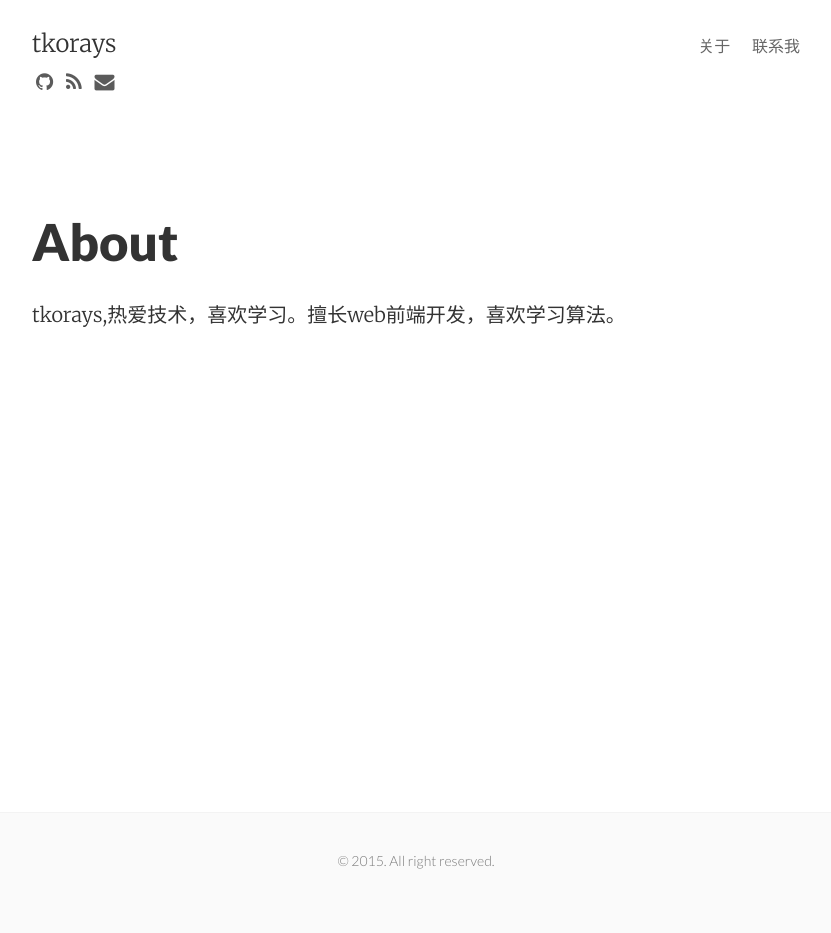
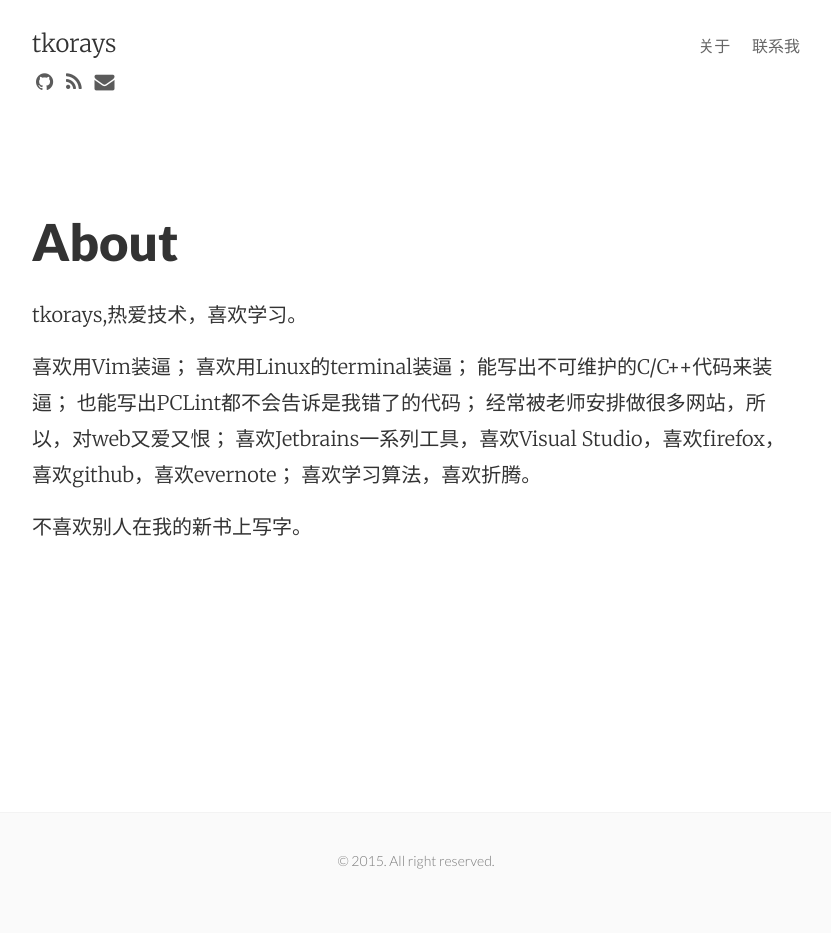
Before and after one commit to tkorays/tkorays.github.io, a Jekyll site: the page built from about.md, in a window 1280 px wide. Shown: the whole page, without its empty margins (224-1055 px from the left). Built offline with Jekyll 4.4.1, drawn with Linux system fonts in a browser that asks for light colours; nearby versions of some CDN libraries; Markdown is read by kramdown in place of the engine named in the settings.

Commit message:
about me

```diff
--- a/about.md
+++ b/about.md
@@ -4,4 +4,14 @@ title: About
 permalink: /about/
 ---
 
-tkorays,热爱技术，喜欢学习。擅长web前端开发，喜欢学习算法。
+tkorays,热爱技术，喜欢学习。
+
+喜欢用Vim装逼；
+喜欢用Linux的terminal装逼；
+能写出不可维护的C/C++代码来装逼；
+也能写出PCLint都不会告诉是我错了的代码；
+经常被老师安排做很多网站，所以，对web又爱又恨；
+喜欢Jetbrains一系列工具，喜欢Visual Studio，喜欢firefox，喜欢github，喜欢evernote；
+喜欢学习算法，喜欢折腾。
+
+不喜欢别人在我的新书上写字。
```
